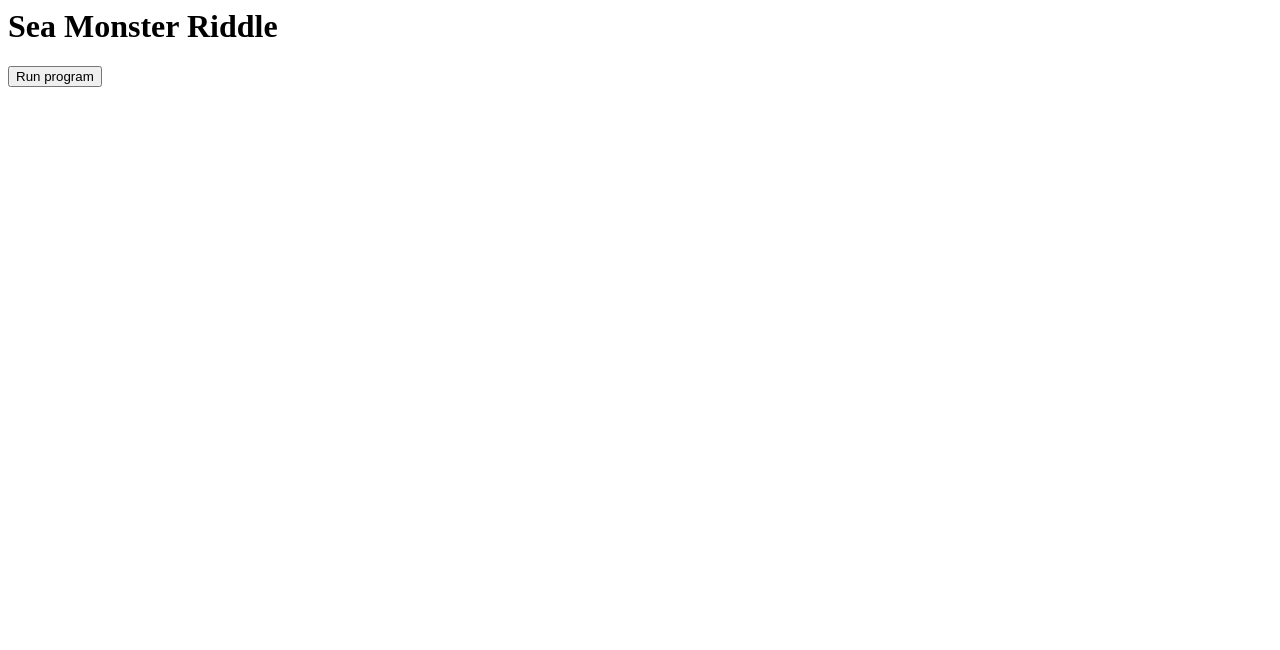
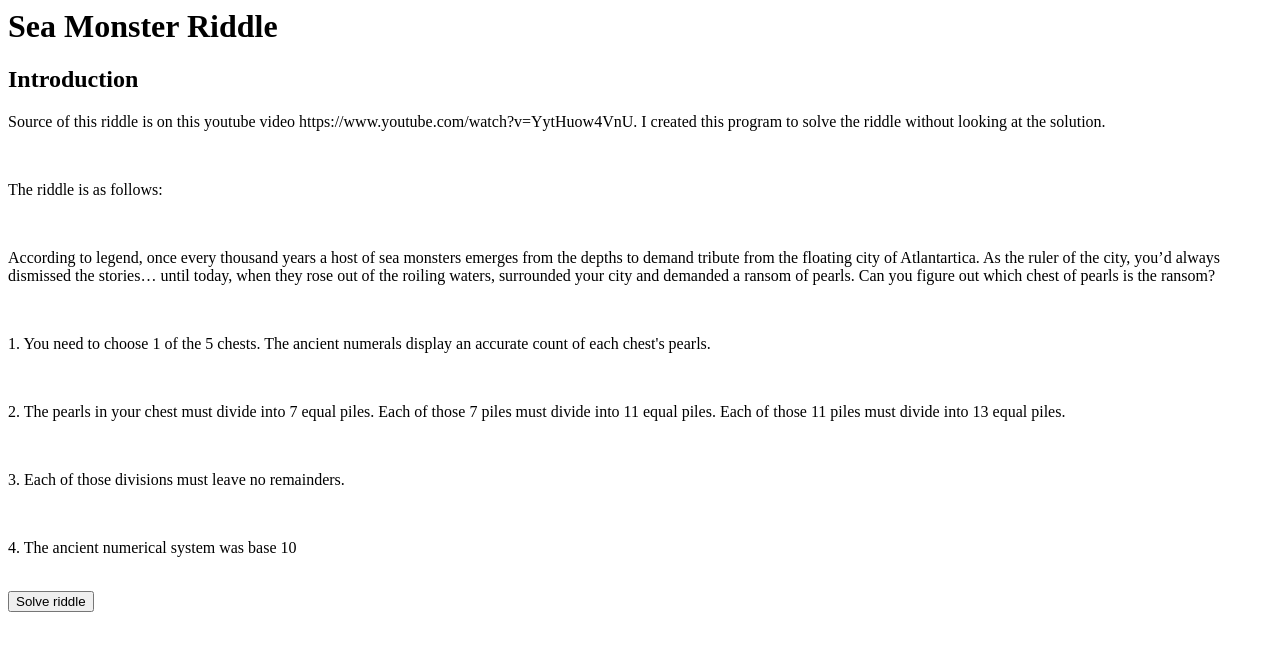
Before and after one commit to Miettine/puzzles-and-riddles, a plain HTML site: page sea-monster-riddle.html in a window 1280 px wide. Drawn offline with nearby package versions, Linux system fonts and the light colour scheme.

Commit message:
Added introductory text

```diff
--- a/sea-monster-riddle.html
+++ b/sea-monster-riddle.html
@@ -177,7 +177,22 @@ const runSolution = (html) => {
 <body>
 
 <h1>Sea Monster Riddle</h1>
-<button id="run-button">Run program</button>
+<h2>Introduction</h2>
+<p>Source of this riddle is on this youtube video https://www.youtube.com/watch?v=YytHuow4VnU. I created this program to solve the riddle without looking at the solution.</p>
+<br>
+<p>The riddle is as follows:</p>
+<br>
+<p>According to legend, once every thousand years a host of sea monsters emerges from the depths to demand tribute from the floating city of Atlantartica. As the ruler of the city, you’d always dismissed the stories… until today, when they rose out of the roiling waters, surrounded your city and demanded a ransom of pearls. Can you figure out which chest of pearls is the ransom?</p>
+<br>
+<p>1. You need to choose 1 of the 5 chests. The ancient numerals display an accurate count of each chest's pearls.</p>
+<br>
+<p>2. The pearls in your chest must divide into 7 equal piles. Each of those 7 piles must divide into 11 equal piles. Each of those 11 piles must divide into 13 equal piles.</p>
+<br>
+<p>3. Each of those divisions must leave no remainders.</p>
+<br>
+<p>4. The ancient numerical system was base 10</p>
+<br>
+<button id="run-button">Solve riddle</button>
 <br>
 <p id="solution-log"></p>
 
```
Also changed, not shown: treasure-chests.png (added).
